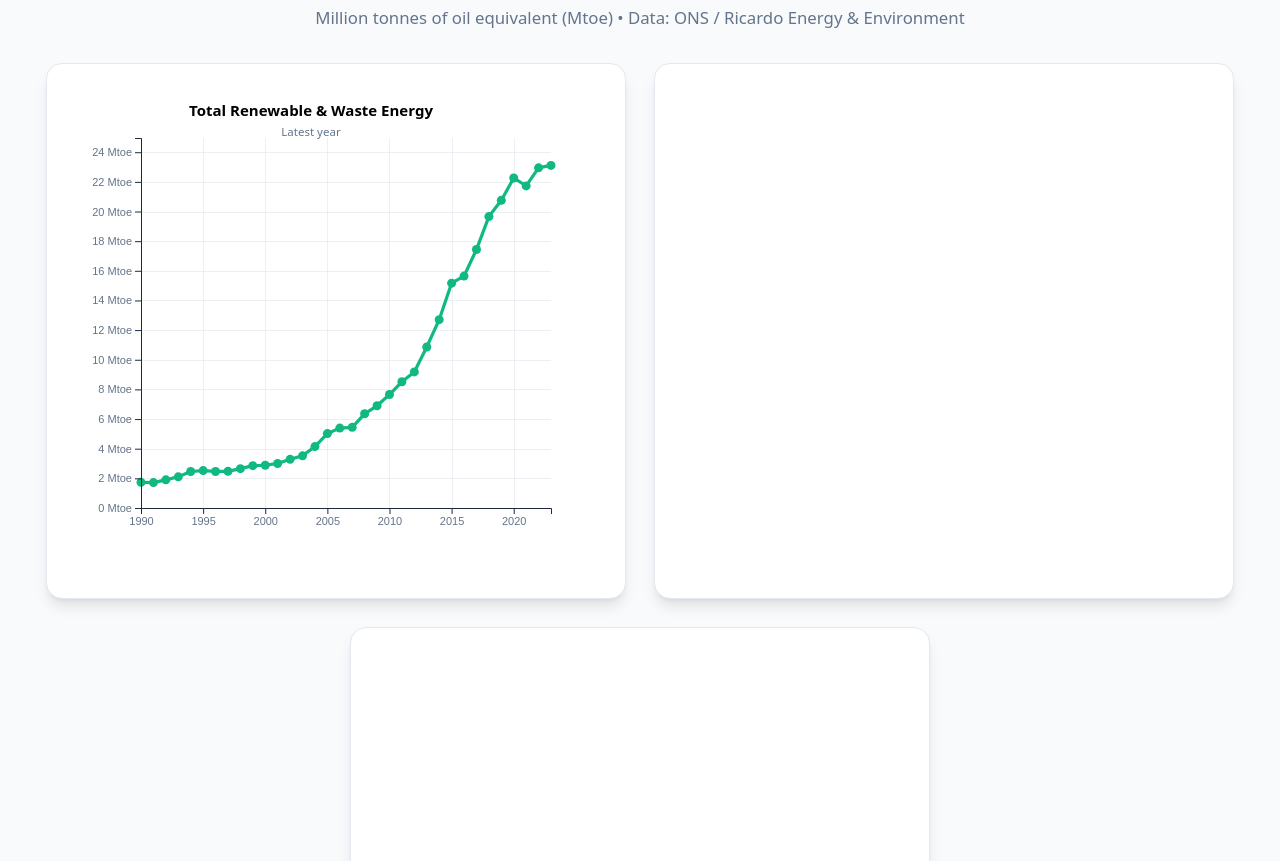
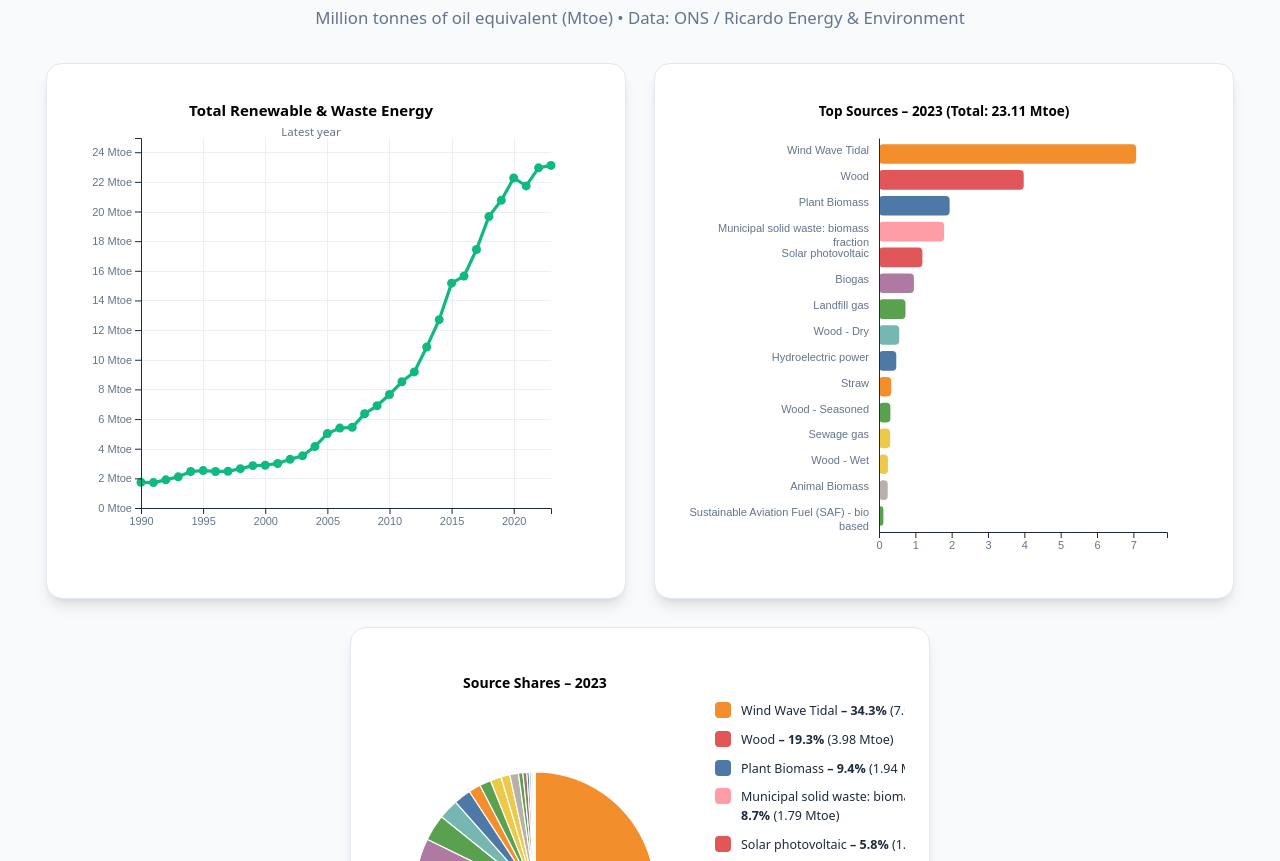
Before and after one commit to Pearson2105/energy-dashboard, a plain HTML site: page index.html in a window 1280 px wide. Shown: the part 85-946 px from the top of the page. Drawn offline with nearby package versions, Linux system fonts and the light colour scheme.

Commit message:
Update index.html

```diff
--- a/index.html
+++ b/index.html
@@ -170,28 +170,30 @@ let updateAll    = function(){};
 const tooltip = d3.select("body").append("div").attr("class", "tooltip");
 
 // ────────────────────────────────────────────────
-// Load data
+// Load data with better error handling
 // ────────────────────────────────────────────────
 d3.csv("renewables_sources.csv").then(function(rawData) {
-  // Parse and clean
+  console.log("CSV loaded successfully. Rows:", rawData.length);
+
+  // Parse and clean data
   const data = rawData.map(function(d) {
-    var row = { Year: +d.Year.trim() };
+    const row = { Year: +d.Year.trim() };
     Object.keys(d).forEach(function(k) {
-      var key = k.trim();
-      var val = (d[key] || "").trim();
+      const key = k.trim();
+      const val = (d[key] || "").trim();
       row[key] = (val === "" || val === "-" || val === "[low]") ? 0 : +val;
     });
     return row;
   }).filter(function(d) { return !isNaN(d.Year); });
 
   if (data.length === 0) {
-    console.error("No valid data rows found in CSV");
+    console.error("No valid data rows after filtering");
     return;
   }
 
-  var allKeys    = Object.keys(data[0]);
-  var sourceKeys = allKeys.filter(function(k) {
-    var lk = k.toLowerCase();
+  const allKeys    = Object.keys(data[0]);
+  const sourceKeys = allKeys.filter(function(k) {
+    const lk = k.toLowerCase();
     return k !== "Year" &&
            !lk.includes("energy from renewable") &&
            !lk.includes("total energy consumption") &&
@@ -199,7 +201,7 @@ d3.csv("renewables_sources.csv").then(function(rawData) {
            !lk.includes("cross-boundary");
   });
 
-  var totalKey = allKeys.find(function(k) {
+  const totalKey = allKeys.find(function(k) {
     return k.toLowerCase().includes("energy from renewable");
   });
 
@@ -208,33 +210,36 @@ d3.csv("renewables_sources.csv").then(function(rawData) {
     return;
   }
 
-  var colorScale = d3.scaleOrdinal(d3.schemeTableau10).domain(sourceKeys);
+  console.log("Total column found:", totalKey);
+  console.log("Source columns:", sourceKeys);
+
+  const colorScale = d3.scaleOrdinal(d3.schemeTableau10).domain(sourceKeys);
 
   // ────────────────────────────────────────────────
   // Prepare displayed values (single year or average)
   // ────────────────────────────────────────────────
   function getDisplayData() {
-    var values = {};
-    var title  = "";
-    var isAvg  = false;
+    let values = {};
+    let title  = "";
+    let isAvg  = false;
 
     if (brushRange && brushRange.start < brushRange.end) {
-      var years = data.filter(function(d) {
+      let years = data.filter(function(d) {
         return d.Year >= brushRange.start && d.Year <= brushRange.end;
       });
       if (years.length >= 2) {
         sourceKeys.forEach(function(k) {
-          values[k] = d3.mean(years, function(r) { return r[k]||0; });
+          values[k] = d3.mean(years, function(r) { return r[k] || 0; });
         });
-        values.Total = d3.mean(years, function(r) { return r[totalKey]||0; });
+        values.Total = d3.mean(years, function(r) { return r[totalKey] || 0; });
         title = brushRange.start + "–" + brushRange.end + " (average)";
         isAvg = true;
       }
     }
 
     if (!isAvg) {
-      var yr  = selectedYear || data[data.length-1].Year;
-      var row = data.find(function(d) { return d.Year === yr; });
+      const yr  = selectedYear || data[data.length-1].Year;
+      const row = data.find(function(d) { return d.Year === yr; });
       if (row) {
         Object.assign(values, row);
         values.Total = row[totalKey] || 0;
@@ -249,42 +254,42 @@ d3.csv("renewables_sources.csv").then(function(rawData) {
   // LINE CHART
   // ────────────────────────────────────────────────
   function updateLineChart() {
-    var margin = {top:50, right:40, bottom:60, left:70};
-    var w = 520 - margin.left - margin.right;
-    var h = 480 - margin.top - margin.bottom;
+    const margin = {top:50, right:40, bottom:60, left:70};
+    const w = 520 - margin.left - margin.right;
+    const h = 480 - margin.top - margin.bottom;
 
-    var svg = d3.select("#line-chart").html("")
+    const svg = d3.select("#line-chart").html("")
       .append("svg")
       .attr("width", "100%")
       .attr("height", h + margin.top + margin.bottom);
 
-    var g = svg.append("g")
-      .attr("transform", "translate(" + margin.left + "," + margin.top + ")");
+    const g = svg.append("g")
+      .attr("transform", `translate(${margin.left},${margin.top})`);
 
-    var x = d3.scaleLinear()
-      .domain(d3.extent(data, function(d){return d.Year;}))
+    const x = d3.scaleLinear()
+      .domain(d3.extent(data, d => d.Year))
       .range([0, w]);
 
-    var y = d3.scaleLinear()
-      .domain([0, d3.max(data, function(d){return d[totalKey]||0;}) * 1.08])
+    const y = d3.scaleLinear()
+      .domain([0, d3.max(data, d => d[totalKey] || 0) * 1.08])
       .range([h, 0]);
 
     // grid
-    g.append("g").attr("class","grid").attr("transform","translate(0,"+h+")")
+    g.append("g").attr("class","grid").attr("transform",`translate(0,${h})`)
       .call(d3.axisBottom(x).ticks(10).tickSize(-h).tickFormat(""));
     g.append("g").attr("class","grid")
       .call(d3.axisLeft(y).ticks(8).tickSize(-w).tickFormat(""));
 
     // brush
-    var brush = d3.brushX()
+    const brush = d3.brushX()
       .extent([[0,0],[w,h]])
       .on("end", function(event) {
         if (!event.selection) {
           brushRange = null;
         } else {
-          var [x0, x1] = event.selection;
-          var s = Math.round(x.invert(x0));
-          var e = Math.round(x.invert(x1));
+          const [x0, x1] = event.selection;
+          const s = Math.round(x.invert(x0));
+          const e = Math.round(x.invert(x1));
           brushRange = (s < e) ? {start: s, end: e} : null;
           selectedYear = null;
         }
@@ -300,18 +305,18 @@ d3.csv("renewables_sources.csv").then(function(rawData) {
       .attr("stroke", "#10b981")
       .attr("stroke-width", 3.2)
       .attr("d", d3.line()
-        .x(function(d){return x(d.Year);})
-        .y(function(d){return y(d[totalKey]||0);})
+        .x(d => x(d.Year))
+        .y(d => y(d[totalKey] || 0))
       );
 
     // points
     g.selectAll(".pt")
       .data(data)
       .join("circle")
-      .attr("cx", function(d){return x(d.Year);})
-      .attr("cy", function(d){return y(d[totalKey]||0);})
-      .attr("r", function(d){return d.Year === selectedYear ? 7 : 4.5;})
-      .attr("fill", function(d){return d.Year === selectedYear ? "#f59e0b" : "#10b981";})
+      .attr("cx", d => x(d.Year))
+      .attr("cy", d => y(d[totalKey] || 0))
+      .attr("r", d => d.Year === selectedYear ? 7 : 4.5)
+      .attr("fill", d => d.Year === selectedYear ? "#f59e0b" : "#10b981")
       .style("cursor", "pointer")
       .on("click", function(event, d) {
         selectedYear = selectedYear === d.Year ? null : d.Year;
@@ -320,7 +325,7 @@ d3.csv("renewables_sources.csv").then(function(rawData) {
       })
       .on("mouseover", function(event, d) {
         tooltip.style("visibility", "visible")
-          .html("<strong>" + d.Year + "</strong><br>Total: " + (d[totalKey]||0).toFixed(2) + " Mtoe");
+          .html(`<strong>${d.Year}</strong><br>Total: ${(d[totalKey] || 0).toFixed(2)} Mtoe`);
         d3.select(this).transition().duration(80).attr("r", 9);
       })
       .on("mousemove", function(event) {
@@ -335,11 +340,11 @@ d3.csv("renewables_sources.csv").then(function(rawData) {
 
     // axes
     g.append("g")
-      .attr("transform", "translate(0," + h + ")")
+      .attr("transform", `translate(0,${h})`)
       .call(d3.axisBottom(x).tickFormat(d3.format("d")));
 
     g.append("g")
-      .call(d3.axisLeft(y).tickFormat(function(d){return d + " Mtoe";}));
+      .call(d3.axisLeft(y).tickFormat(d => d + " Mtoe"));
 
     // titles
     svg.append("text")
@@ -357,12 +362,181 @@ d3.csv("renewables_sources.csv").then(function(rawData) {
       .style("font-size", "11.5px")
       .style("fill", "#64748b")
       .text(brushRange && brushRange.start < brushRange.end ?
-            brushRange.start + "–" + brushRange.end + " (average)" :
-            selectedYear ? "Year: " + selectedYear : "Latest year");
+            `${brushRange.start}–${brushRange.end} (average)` :
+            selectedYear ? `Year: ${selectedYear}` : "Latest year");
   }
 
-  // The other two functions (updateBarChart and updatePieChart) remain the same as before
-  // ... (copy them from your previous working version if needed)
+  // ────────────────────────────────────────────────
+  // BAR CHART (horizontal)
+  // ────────────────────────────────────────────────
+  function updateBarChart() {
+    const disp = getDisplayData();
+    const bars = sourceKeys
+      .map(k => ({source: k, value: disp.data[k] || 0}))
+      .filter(d => d.value > 0)
+      .sort((a,b) => b.value - a.value)
+      .slice(0,15);
+
+    const margin = {top:50, right:32, bottom:36, left:200};
+    const iw = 520 - margin.left - margin.right;
+    const ih = 480 - margin.top - margin.bottom;
+
+    const svg = d3.select("#bar-chart").html("")
+      .append("svg")
+      .attr("width", "100%")
+      .attr("height", ih + margin.top + margin.bottom);
+
+    const g = svg.append("g")
+      .attr("transform", `translate(${margin.left},${margin.top})`);
+
+    const x = d3.scaleLinear()
+      .domain([0, d3.max(bars, d => d.value) * 1.12])
+      .range([0, iw]);
+
+    const y = d3.scaleBand()
+      .domain(bars.map(d => d.source))
+      .range([0, ih])
+      .padding(0.24);
+
+    g.selectAll("rect")
+      .data(bars)
+      .join("rect")
+      .attr("x", 0)
+      .attr("y", d => y(d.source))
+      .attr("width", d => x(d.value))
+      .attr("height", y.bandwidth())
+      .attr("fill", d => colorScale(d.source))
+      .attr("rx", 4)
+      .on("mouseover", function(event, d) {
+        tooltip.style("visibility", "visible")
+          .html(`${d.source}<br><strong>${d.value.toFixed(2)} Mtoe</strong>`);
+      })
+      .on("mousemove", function(event) {
+        tooltip.style("top", (event.pageY - 18) + "px")
+               .style("left", (event.pageX + 18) + "px");
+      })
+      .on("mouseout", function() {
+        tooltip.style("visibility", "hidden");
+      });
+
+    const yg = g.append("g").attr("class", "y-axis")
+      .call(d3.axisLeft(y).tickSize(0).tickPadding(16));
+
+    yg.selectAll("text")
+      .attr("dy", "0.32em")
+      .style("text-anchor", "end")
+      .each(function() {
+        const t = d3.select(this);
+        const txt = t.text(); t.text(null);
+        const words = txt.split(/\s+/).reverse();
+        let line = [], ln = 0;
+        const lh = 1.28, mw = 190;
+        let tsp = t.append("tspan").attr("x", -10).attr("dy", "0em");
+
+        while (words.length) {
+          let w = words.pop();
+          line.push(w);
+          tsp.text(line.join(" "));
+          if (tsp.node().getComputedTextLength() > mw && line.length > 1) {
+            line.pop();
+            tsp.text(line.join(" "));
+            line = [w];
+            ln++;
+            tsp = t.append("tspan").attr("x", -10).attr("dy", `${ln * lh}em`).text(w);
+          }
+        }
+        if (ln > 0) {
+          const shift = -((ln) * (lh - 0.92) / 2) + "em";
+          t.attr("dy", shift);
+        }
+      });
+
+    g.append("g")
+      .attr("transform", `translate(0,${ih})`)
+      .call(d3.axisBottom(x));
+
+    svg.append("text")
+      .attr("x", "50%")
+      .attr("y", 28)
+      .attr("text-anchor", "middle")
+      .style("font-size", "13.5px")
+      .style("font-weight", "600")
+      .text(`Top Sources – ${disp.title} (Total: ${disp.data.Total.toFixed(2)} Mtoe)`);
+  }
+
+  // ────────────────────────────────────────────────
+  // PIE CHART + legend
+  // ────────────────────────────────────────────────
+  function updatePieChart() {
+    const disp = getDisplayData();
+    let slices = sourceKeys
+      .map(k => ({name: k, value: disp.data[k] || 0}))
+      .filter(d => d.value > 0)
+      .sort((a,b) => b.value - a.value);
+
+    const total = slices.reduce((s,d) => s + d.value, 0);
+    const h = 480;
+    const r = 120;
+    const cx = 160;
+
+    const svg = d3.select("#pie-chart").html("")
+      .append("svg")
+      .attr("width", "100%")
+      .attr("height", h);
+
+    const pieG = svg.append("g")
+      .attr("transform", `translate(${cx},${h/2})`);
+
+    const pie = d3.pie().value(d => d.value);
+    const arc = d3.arc().innerRadius(0).outerRadius(r);
+
+    pieG.selectAll("path")
+      .data(pie(slices))
+      .join("path")
+      .attr("d", arc)
+      .attr("fill", d => colorScale(d.data.name))
+      .attr("stroke", "#fff")
+      .attr("stroke-width", 1.2)
+      .on("mouseover", function(event, d) {
+        tooltip.style("visibility", "visible")
+          .html(`${d.data.name}<br>${d.data.value.toFixed(2)} Mtoe<br>${(d.data.value/total*100).toFixed(1)}%`);
+      })
+      .on("mousemove", function(event) {
+        tooltip.style("top", (event.pageY - 18) + "px")
+               .style("left", (event.pageX + 18) + "px");
+      })
+      .on("mouseout", function() {
+        tooltip.style("visibility", "hidden");
+      });
+
+    svg.append("text")
+      .attr("x", cx)
+      .attr("y", 36)
+      .attr("text-anchor", "middle")
+      .style("font-size", "14px")
+      .style("font-weight", "600")
+      .text(`Source Shares – ${disp.title}`);
+
+    const legX = cx + r + 60;
+    const legH = 360;
+    const fo = svg.append("foreignObject")
+      .attr("x", legX)
+      .attr("y", 50)
+      .attr("width", 280)
+      .attr("height", legH);
+
+    const leg = fo.append("xhtml:div")
+      .style("height", legH + "px")
+      .attr("class", "legend-fo");
+
+    slices.forEach(function(d) {
+      const pct = (d.value / total * 100).toFixed(1);
+      const row = leg.append("div").attr("class", "legend-item");
+      row.append("div").attr("class", "legend-color").style("background", colorScale(d.name));
+      row.append("div").attr("class", "legend-text")
+        .html(`${d.name} <strong>– ${pct}%</strong> (${d.value.toFixed(2)} Mtoe)`);
+    });
+  }
 
   updateAll = function() {
     updateLineChart();
@@ -373,8 +547,8 @@ d3.csv("renewables_sources.csv").then(function(rawData) {
   updateAll();
 
 }).catch(function(error) {
-  console.error("Error loading CSV:", error);
-  alert("Could not load renewables_sources.csv\n\nCheck:\n1. File exists in same folder\n2. File name is exactly 'renewables_sources.csv'\n3. Open via local server (not double-click)");
+  console.error("Error loading or parsing CSV:", error);
+  alert("Failed to load renewables_sources.csv\n\nPlease check:\n1. File exists in the same folder as this HTML file\n2. File name is exactly 'renewables_sources.csv'\n3. You are opening the page via a local server (not double-click)\n\nSee browser console (F12) for more details.");
 });
 
 function resetSelection() {
```
